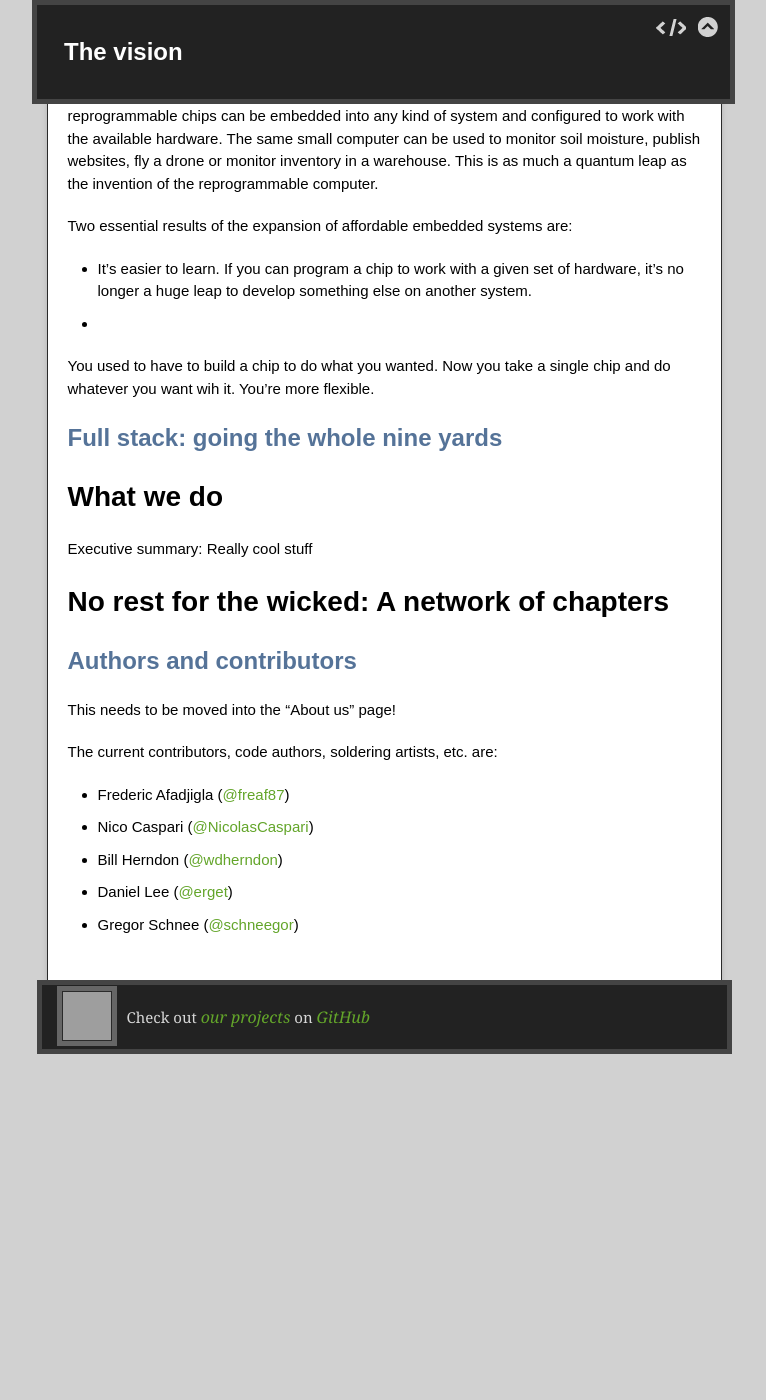
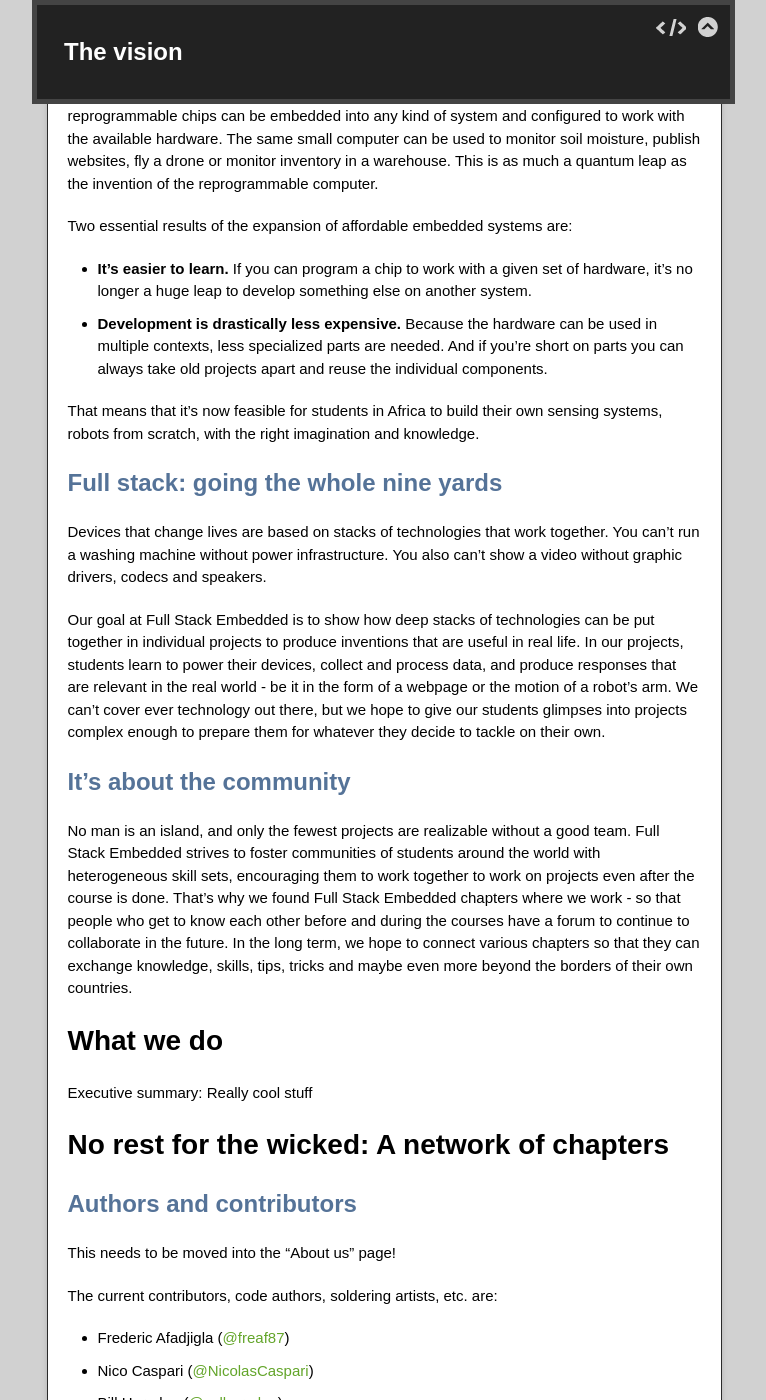
Before and after one commit to wdherndon/FullStackEmbedded.github.io, a Jekyll site: the page built from index.md, in a window 1280 px wide and 1400 px high, scrolled down 1174 px. Shown: the whole window, without its empty margins (256-1022 px from the left). Built offline with Jekyll 4.4.1, drawn with Linux system fonts in a browser that asks for light colours; nearby versions of some CDN libraries; before the commit the page ends 2263 px from its top, so only the background shows below that; grey boxes are pictures that could not be loaded.

Commit message:
First draft of vision chapter

```diff
--- a/index.md
+++ b/index.md
@@ -50,15 +50,40 @@ monitor inventory in a warehouse. This is as much a quantum leap as the
 invention of the reprogrammable computer.
 
 Two essential results of the expansion of affordable embedded systems are:
-* It's easier to learn. If you can program a chip to work with a given set of
-  hardware, it's no longer a huge leap to develop something else on another
+* **It's easier to learn.** If you can program a chip to work with a given set
+  of hardware, it's no longer a huge leap to develop something else on another
   system.
-*
+* **Development is drastically less expensive.** Because the hardware can be
+  used in multiple contexts, less specialized parts are needed. And if you're
+  short on parts you can always take old projects apart and reuse the
+  individual components.
 
-You used to have to build a chip to do what you wanted. Now you take a single
-chip and do whatever you want wih it. You're more flexible.
+That means that it's now feasible for students in Africa to build their own
+sensing systems, robots from scratch, with the right imagination and knowledge.
 
 ## Full stack: going the whole nine yards
+Devices that change lives are based on stacks of technologies that work
+together. You can't run a washing machine without power infrastructure. You
+also can't show a video without graphic drivers, codecs and speakers.
+
+Our goal at Full Stack Embedded is to show how deep stacks of technologies can
+be put together in individual projects to produce inventions that are useful in
+real life. In our projects, students learn to power their devices, collect and
+process data, and produce responses that are relevant in the real world - be it
+in the form of a webpage or the motion of a robot's arm. We can't cover ever
+technology out there, but we hope to give our students glimpses into projects
+complex enough to prepare them for whatever they decide to tackle on their own.
+
+## It's about the community
+No man is an island, and only the fewest projects are realizable without a good
+team. Full Stack Embedded strives to foster communities of students around the
+world with heterogeneous skill sets, encouraging them to work together to work
+on projects even after the course is done. That's why we found Full Stack
+Embedded chapters where we work - so that people who get to know each other
+before and during the courses have a forum to continue to collaborate in the
+future. In the long term, we hope to connect various chapters so that they can
+exchange knowledge, skills, tips, tricks and maybe even more beyond the borders
+of their own countries.
 
 # What we do
 Executive summary: Really cool stuff
```
